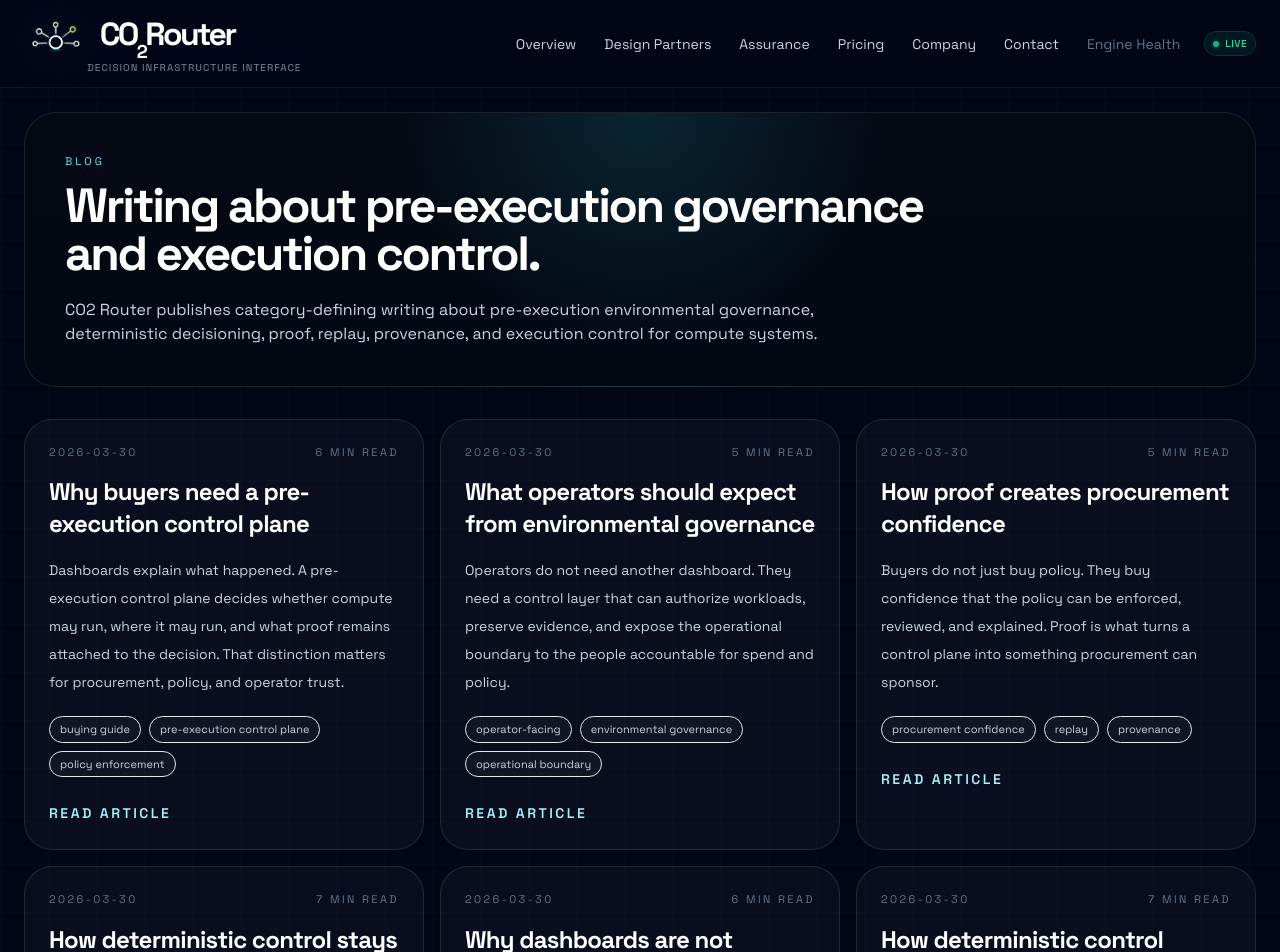
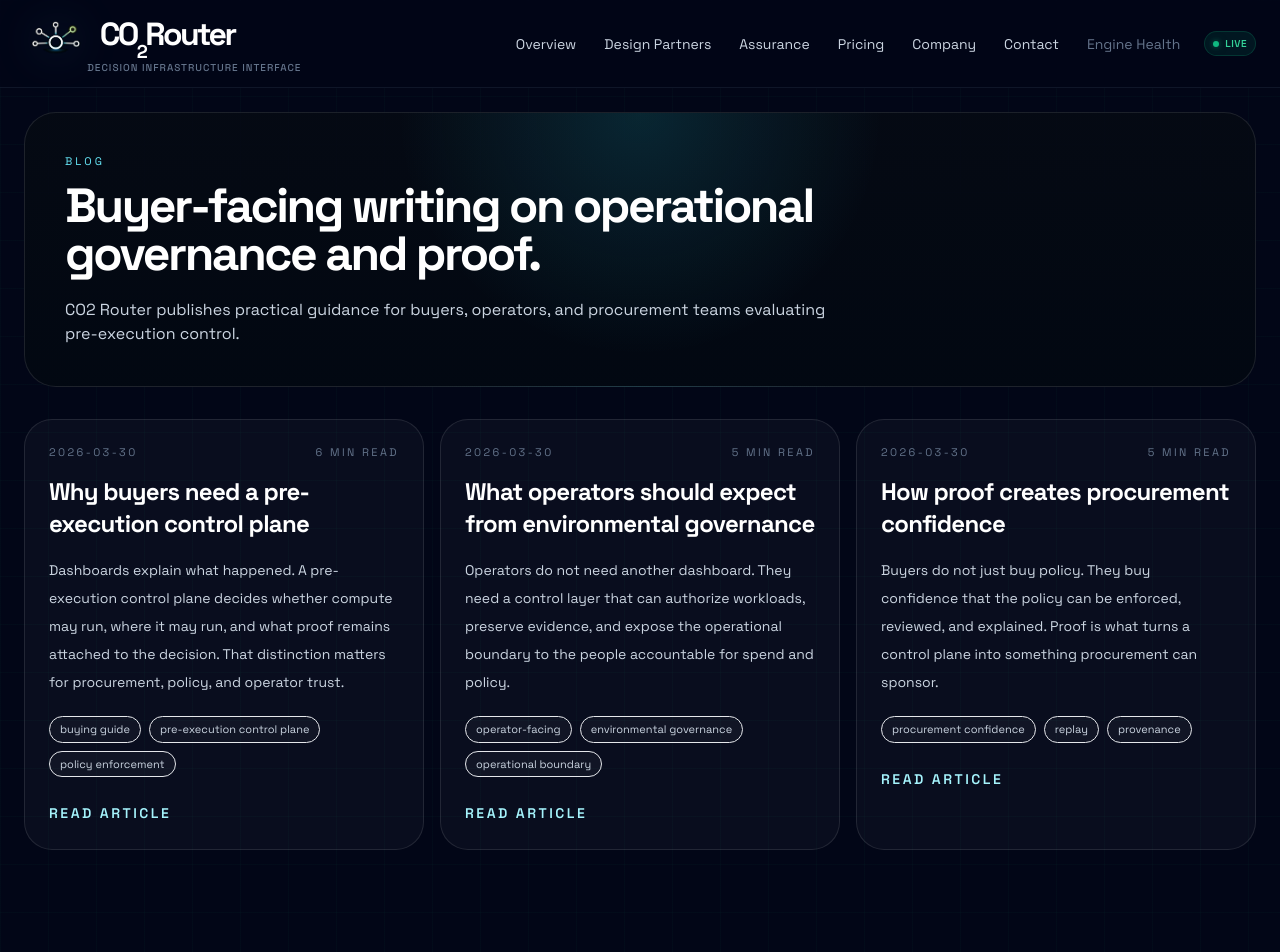
Before and after one commit to reprewindai-dev/co2router-site, a Next.js app: page /blog in a window 1280 px wide. Shown: the top 952 px of the page. Built offline with nearby package versions, Linux system fonts and the light colour scheme.

Commit message:
Filter blog index by host audience

```diff
--- a/src/app/blog/page.tsx
+++ b/src/app/blog/page.tsx
@@ -1,41 +1,62 @@
 import type { Metadata } from 'next'
 import Link from 'next/link'
+import { headers } from 'next/headers'
 
 import { blogPosts } from '@/lib/blog/posts'
 import { createPageMetadata } from '@/lib/seo'
+import { getAudienceForHost } from '@/lib/site-host'
 
-export const metadata: Metadata = createPageMetadata({
-  title: 'CO2 Router Blog',
-  description:
-    'Technical writing on pre-execution environmental governance, deterministic decisioning, proof, replay, provenance, and execution control for compute.',
-  path: '/blog',
-  keywords: [
-    'CO2 Router blog',
-    'environmental governance for compute',
-    'deterministic control plane',
-    'proof replay provenance',
-  ],
-})
+function getAudience() {
+  const headerList = headers()
+  return getAudienceForHost(headerList.get('x-forwarded-host') ?? headerList.get('host'))
+}
+
+export async function generateMetadata(): Promise<Metadata> {
+  const audience = getAudience()
+
+  if (audience === 'technical') {
+    return createPageMetadata({
+      title: 'Technical Blog',
+      description:
+        'Technical writing on deterministic control, proof, replay, provenance, and execution governance for CO2 Router.',
+      path: '/blog',
+      keywords: ['CO2 Router blog', 'deterministic control', 'proof replay provenance', 'technical writing'],
+    })
+  }
+
+  return createPageMetadata({
+    title: 'Blog',
+    description:
+      'Buyer-facing writing on pre-execution control, operational governance, proof, and procurement confidence.',
+    path: '/blog',
+    keywords: ['CO2 Router blog', 'buyer guide', 'operational governance', 'proof surface'],
+  })
+}
 
 export default function BlogIndexPage() {
+  const audience = getAudience()
+  const posts = blogPosts.filter((post) => post.audience === audience)
+
   return (
     <div className="space-y-8 pb-8">
       <section className="rounded-[32px] border border-white/10 bg-[radial-gradient(circle_at_top,rgba(34,211,238,0.14),transparent_36%),linear-gradient(180deg,rgba(5,10,20,0.96),rgba(2,8,18,0.98))] p-6 sm:p-8 lg:p-10">
         <div className="max-w-4xl">
           <div className="text-[11px] uppercase tracking-[0.28em] text-cyan-300">Blog</div>
           <h1 className="mt-3 text-4xl font-black tracking-[-0.05em] text-white sm:text-5xl">
-            Writing about pre-execution governance and execution control.
+            {audience === 'technical'
+              ? 'Technical writing on deterministic control and proof.'
+              : 'Buyer-facing writing on operational governance and proof.'}
           </h1>
           <p className="mt-5 max-w-3xl text-sm leading-8 text-slate-300 sm:text-base">
-            CO2 Router publishes category-defining writing about pre-execution environmental
-            governance, deterministic decisioning, proof, replay, provenance, and execution
-            control for compute systems.
+            {audience === 'technical'
+              ? 'CO2 Router publishes technical notes on control surfaces, replay, provenance, and the auditability of binding decisions.'
+              : 'CO2 Router publishes practical guidance for buyers, operators, and procurement teams evaluating pre-execution control.'}
           </p>
         </div>
       </section>
 
       <section className="grid gap-4 lg:grid-cols-3">
-        {blogPosts.map((post) => (
+        {posts.map((post) => (
           <article
             key={post.slug}
             className="rounded-[28px] border border-white/10 bg-white/[0.03] p-6"
```
